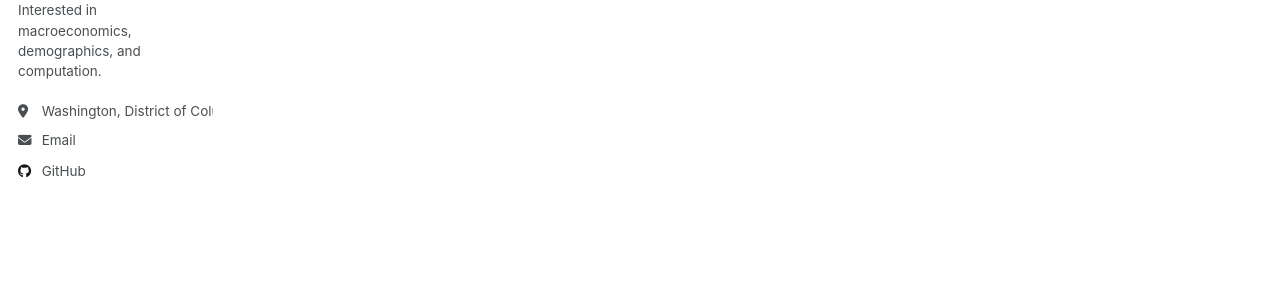
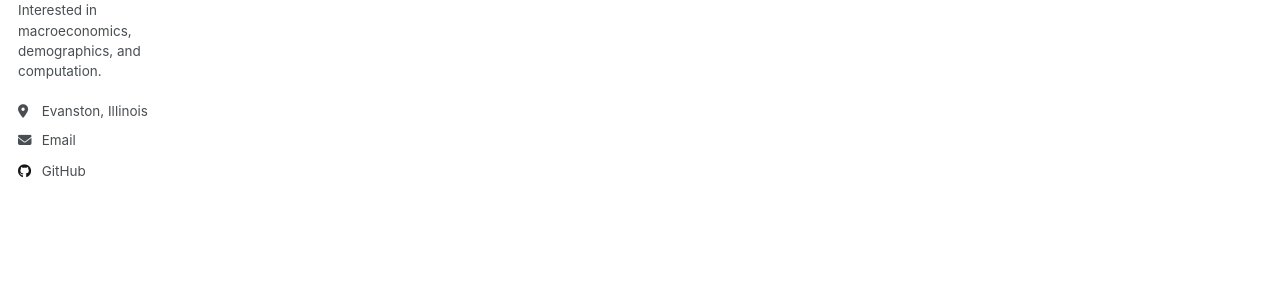
Before and after one commit to pcnorrick1/pcnorrick1.github.io, a Jekyll site: the page built from _pages/about.md, in a window 1280 px wide. Shown: the part 410-705 px from the top of the page. Built offline with Jekyll 4.4.1, drawn with Linux system fonts in a browser that asks for light colours; a script that is not in the unit is left out.

Commit message:
Set location to Evanston

```diff
--- a/_config.yml
+++ b/_config.yml
@@ -12,7 +12,7 @@ site_theme               : "default" # Currently available options are "default"
 title                    : "Patrick Norrick"
 title_separator          : "-"
 name                     : &name "Patrick Norrick"
-description              : &description "Welcome to my academic website. I am a Research Associate interested in dynamic macroeconomics, demographics, and long-run growth"   # Update this with a general description of your site, this is the default if not overridden by a page
+description              : &description "Welcome to my academic website. I am an Economics PhD student at Northwestern Unviersity interested in dynamic macroeconomics, demographics, and long-run growth"   # Update this with a general description of your site, this is the default if not overridden by a page
 url                      : https://pcnorrick1.github.io # The base hostname & protocol for your site e.g. "https://[your GitHub username].github.io",
                                                            # or if you already have some other page hosted on Github then use "https://[your GitHub username].github.io/[Your Repo Name]"
 baseurl                  : "" # the subpath of your site, e.g. "/blog"
@@ -27,7 +27,7 @@ author:
   name             : "Patrick Norrick"
   pronouns         : # example: "she/her"
   bio              : "Economics PhD Student at Northwestern University. Interested in macroeconomics, demographics, and computation."
-  location         : "Washington, District of Columbia"
+  location         : "Evanston, Illinois"
   employer         :
   uri              : # URL
   email            : "pcnorrick1@gmail.com"
```
